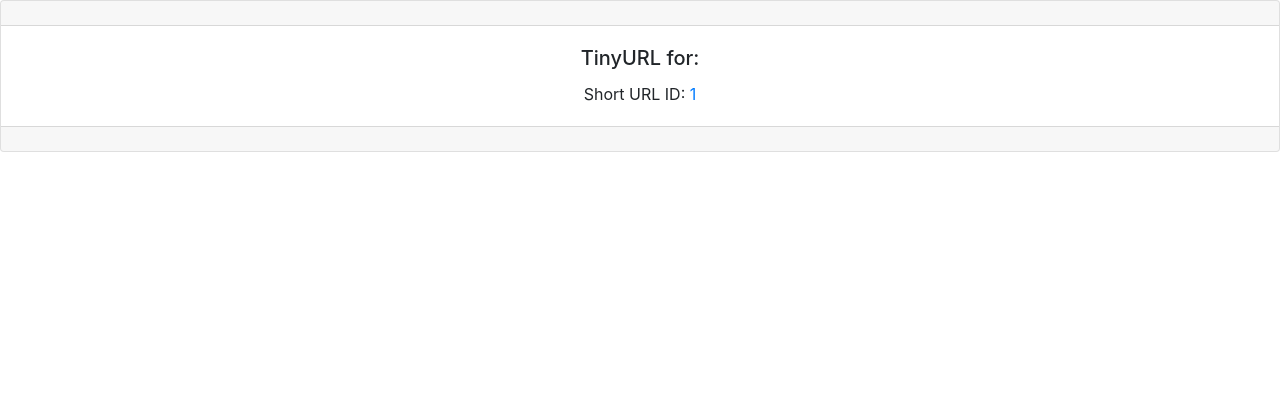
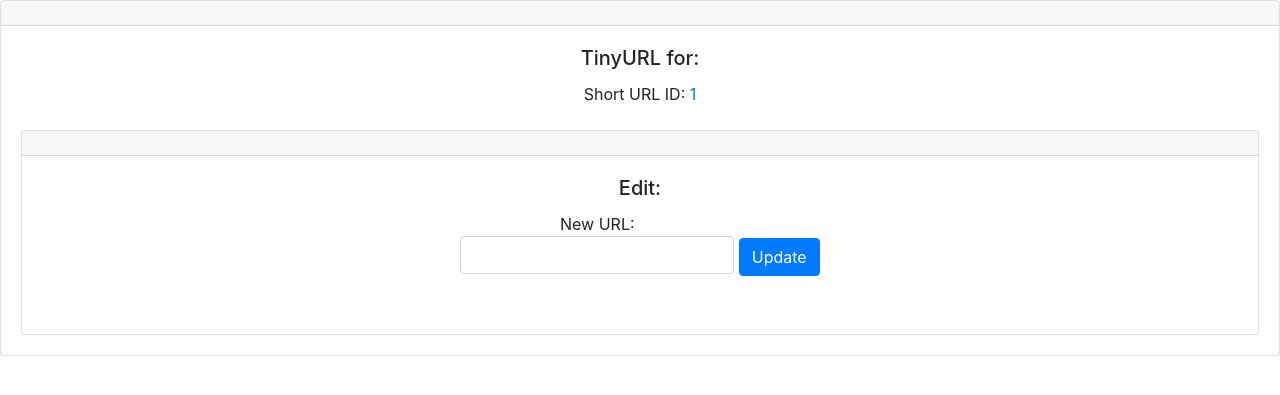
Before and after one commit to EricBradshaw98/tinyapp, a Node server app: page /urls/1 in a window 1280 px wide. Shown: the part 56-451 px from the top of the page. Run offline with Node 20, Linux system fonts and the light colour scheme; some libraries are stand-ins or nearby versions.

Commit message:
Add files via upload

```diff
--- a/express_server.js
+++ b/express_server.js
@@ -69,6 +69,14 @@ app.post("/urls/:id/delete", (req, res) => {
   res.redirect(`/urls`);
  });
 
+ app.post("/urls/:id", (req, res) => {
+  const shortURL = req.params.id;
+  const newURL = req.body.newURL;
+
+  urlDatabase[shortURL] = newURL;
+  res.redirect(`/urls`);
+ });
+
 app.listen(PORT, () => {
   console.log(`Example app listening on port ${PORT}!`);
 });
--- a/views/urls_show.ejs
+++ b/views/urls_show.ejs
@@ -42,9 +42,26 @@
         <p class="card-text">
           Short URL ID: <a href="/u/<%= shortURL %>"><%= shortURL %></a>
         </p>
-      </div>
-      <div class="card-footer text-muted"></div>
-    </div>
+      </header>
+      <body>
+        <div class="card text-center mt-4">
+          <div class="card-header"></div>
+          <div class="card-body">
+            <h5 class="card-title">Edit:</h5>
+            <form method="POST" action="/urls/<%= shortURL %>">
+              <div class="form-group">
+                <label for="newURL">New URL:
+                  <input type="text" class="form-control" id="newURL" name="newURL" value="<%= longURL %>"></label>
+
+
+              <button type="submit" class="btn btn-primary">Update</button>
+            </form>
+          </div>
+        </div>
+
+
+            </p>
+
     <!-- Bootstrap JS -->
     <script
       src="https://code.jquery.com/jquery-3.3.1.slim.min.js"
```
Also changed, not shown: views/urls_index.ejs (+7 -0 lines).
